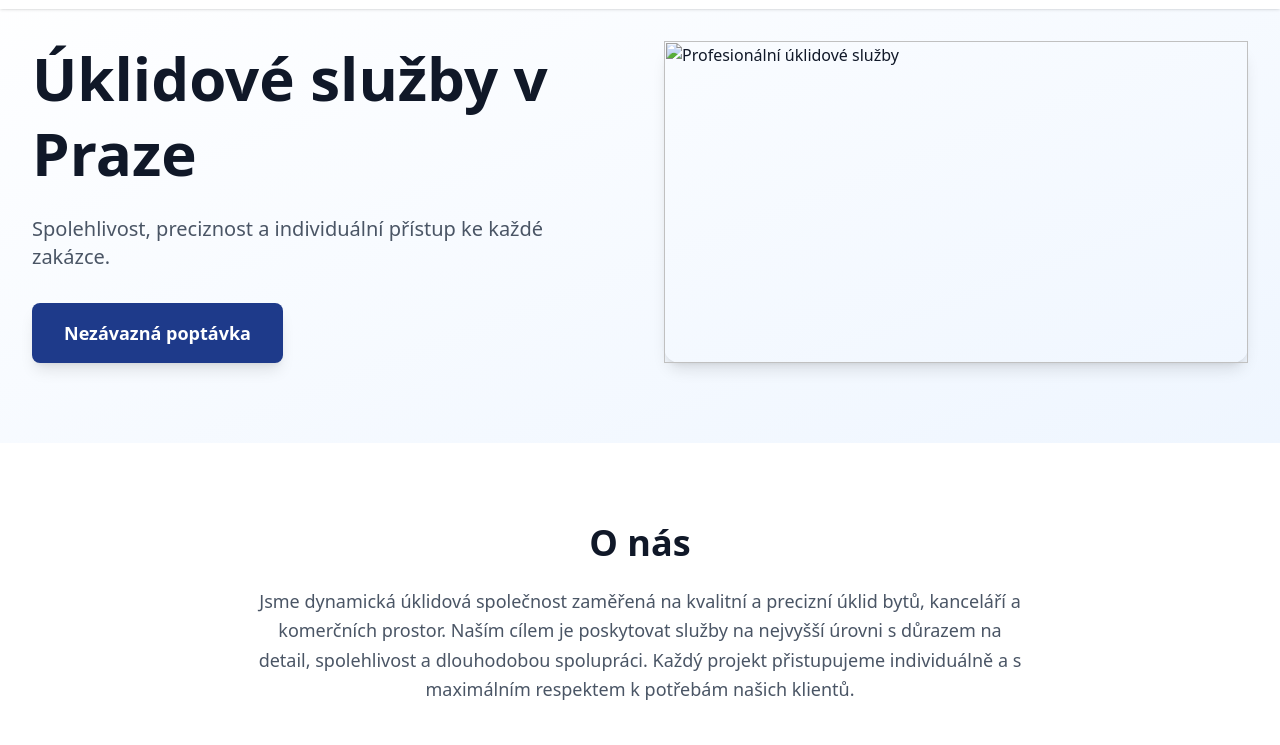
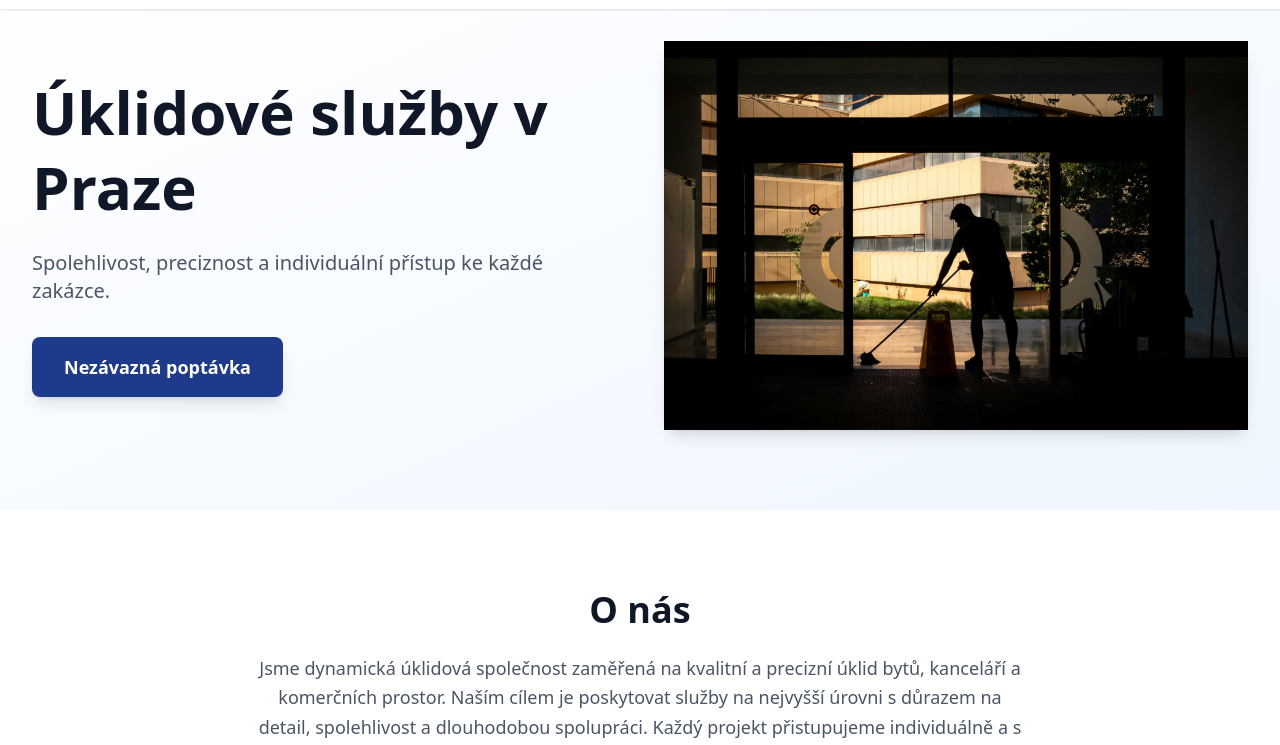
Before and after one commit to LostSanchos/clean, a website: page web.html in a window 1280 px wide. Shown: the part 55-800 px from the top of the page. Drawn offline with Linux system fonts and the light colour scheme.

Commit message:
Fix image source in web.html

```diff
--- a/web.html
+++ b/web.html
@@ -67,7 +67,7 @@
                 <a href="index.html" class="inline-block bg-[#1e3a8a] text-white px-8 py-4 rounded-lg text-lg font-semibold hover:bg-[#1e40af] transition shadow-lg">Nezávazná poptávka</a>
             </div>
             <div class="rounded-2xl h-[272.2px] overflow-hidden shadow-lg">
-                <img src="gil-ribeiro-3hO8igCybds-unsplash"
+                <img src="gil-ribeiro-3hO8igCybds-unsplash.jpg"
                      alt="Profesionální úklidové služby"
                      class="w-full h-full object-cover">
             </div>
```
